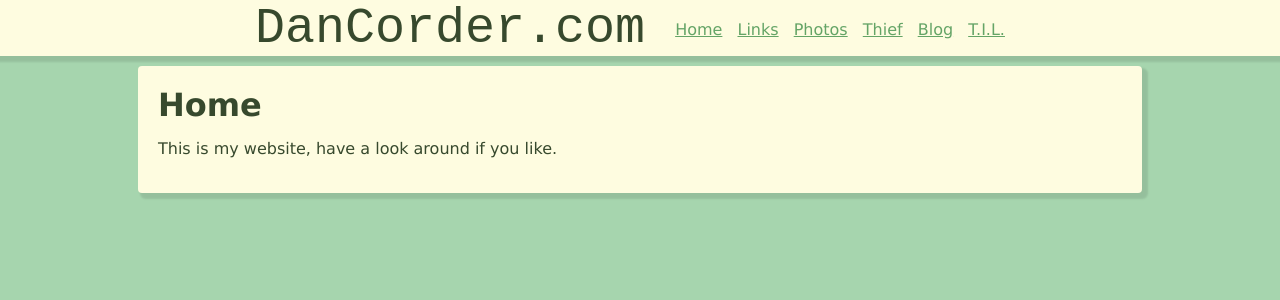
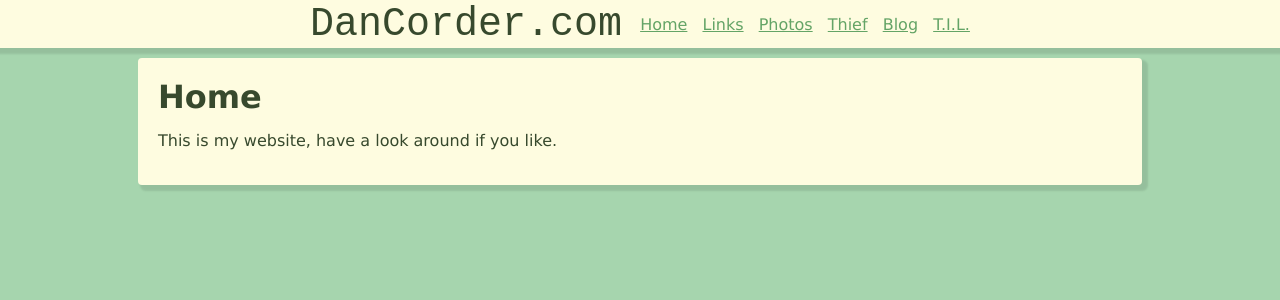
Before and after one commit to DanCorder/DanCorder.github.io, a Jekyll site: the page built from index.md, in a window 1280 px wide. Shown: the top 300 px of the page. Built offline with Jekyll 4.4.1, drawn with Linux system fonts in a browser that asks for light colours.

Commit message:
feat: shrink header

```diff
--- a/_sass/main.scss
+++ b/_sass/main.scss
@@ -19,7 +19,7 @@ li > ul, li > ol { margin-bottom: 0; }
 $main-width: 1024px;
 $content-margin: 20px;
 $content-width: 700px;
-$header-height: 3.5em;
+$header-height: 3em;
 
 $lighter-colour: #A6D5AE;
 $medium-colour: #64A466;
@@ -49,16 +49,17 @@ a {
     height: $header-height;
     display: flex;
     justify-content: center;
+    align-items: center;
     background-color: $text-background-colour;
     box-shadow: 0 4px 2px 2px rgba(0,0,0,0.1);
 
     &__site-name {
         font-family: 'Courier New', Courier, monospace;
-        font-size: 50px;
+        font-size: 40px;
+        margin-right: 0.2em;
     }
 
     &__navigation {
-        padding: 20px;
         & a {
             padding-left: 10px;
             color: $medium-colour;
```
